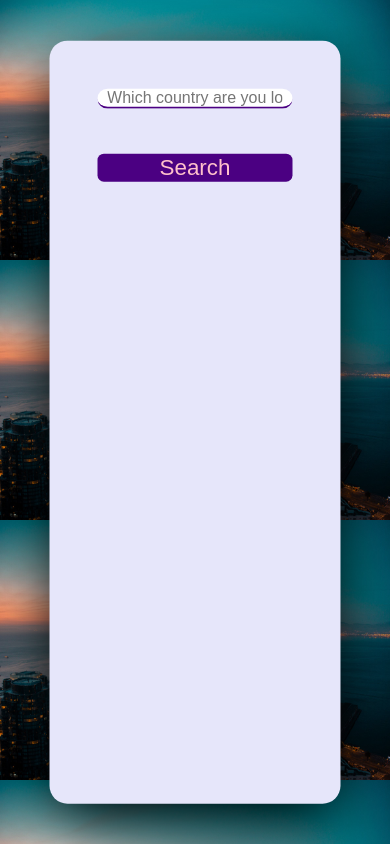
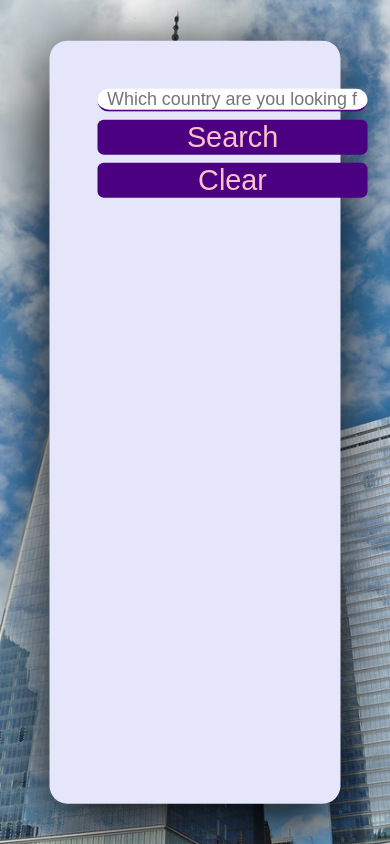
Before and after one commit to JordanPavlev/countryApp, a plain HTML site: page index.html in a window 390 px wide. Drawn offline with Linux system fonts and the light colour scheme.

Commit message:
new styles

```diff
--- a/index.html
+++ b/index.html
@@ -8,9 +8,9 @@
     <meta name="audience" content="Everyone">
     <meta name="keywords" content="Wolrdwide, country app guide, countries, bar">
     <meta name="description" content="Responsive country guide app made with JS and REST Countries">
-    <link rel="stylesheet" href="/styles/style.css">
+    <link rel="stylesheet" href="style.css">
     <link rel = "icon" href =
-"https://pbs.twimg.com/profile_images/1354831523900321792/LCNBlMQo_400x400.jpg"
+"/earth.png"
         type = "image/x-icon">
     <title>Countries</title>
 </head>
@@ -22,6 +22,8 @@
                 id="search-country"
                 placeholder="Which country are you looking for today..."/>
             <button id="search-button">Search</button>
+            <button id="clear">Clear</button>
+
         </div>
         <div id="result">
 
--- a/main.js
+++ b/main.js
@@ -1,6 +1,6 @@
 const searchButton = document.getElementById("search-button");
 const searchCountry = document.getElementById("search-country");
-
+const clearButton = document.getElementById("clear");
 
 searchButton.addEventListener("click", () => {
     let countryName = searchCountry.value;
@@ -8,15 +8,6 @@ searchButton.addEventListener("click", () => {
     let endURL = `https://restcountries.com/v3.1/name/${countryName}?fullText=true`;
     console.log(endURL);
     fetch(endURL).then((response) => response.json()).then((data) => {
-        // console.log(data[0]);
-        // console.log(data[0].capital[0]);
-        // console.log(data[0].flags.svg);
-        // console.log(data[0].name.common);
-        // console.log(data[0].continents[0]);
-        // console.log(Object.keys(data[0].currencies)[0]);
-        // console.log(data[0].currencies[Object.keys(data[0].currencies)].name);
-        // console.log(Object.values(data[0].languages).toString().split(",").join(" + "));
-
         result.innerHTML = `
         <img src='${data[0].flags.svg}' class="flag-img">
         <h2>${data[0].name.common}</h2>
@@ -63,3 +54,8 @@ searchButton.addEventListener("click", () => {
 
 
 });
+
+clearButton.addEventListener("click", () => {
+    result.innerHTML = " "
+    searchCountry.value = " "
+});
--- a/styles/style.css
+++ b/style.css
@@ -45,18 +45,19 @@ body {
 }
 
 #search-box {
-    display: grid;
-    grid-template-columns: 8fr 2fr;
-    gap: 2em;
+    display: flex;
+   justify-content: space-around;
+    width: 100%;
 }
 
 #search-box button {
-    font-size: 1.4rem;
+    font-size: 1.8rem;
     background-color: indigo;
     color: pink;
     border: none;
     border-radius: 0.4rem;
 }
+
 
 #search-box button:hover {
     background-color: #a16060;
@@ -67,6 +68,7 @@ body {
     border-radius: 0.8rem;
     font-size: 1rem;
     border: none;
+    width: 26em;
     outline: none;
     border-bottom: 2px solid indigo;
 }
@@ -94,9 +96,20 @@ body {
 }
 
 @media (max-width: 428px) {
+
+    body {
+        background-image: url(/mobile-background.jpg);
+
+    }
     #search-box {
-        display: flex;
-        flex-direction: column;
+        display: grid;
+        gap: 8px;
+    }
+
+    #search-box input {
+        width: 14em;
+        font-size: 0.8em;
+
     }
 
 
```
Also changed, not shown: cool-background.jpg (renamed from styles/cool-background.jpg), earth.png (added), mobile-background.jpg (added).
